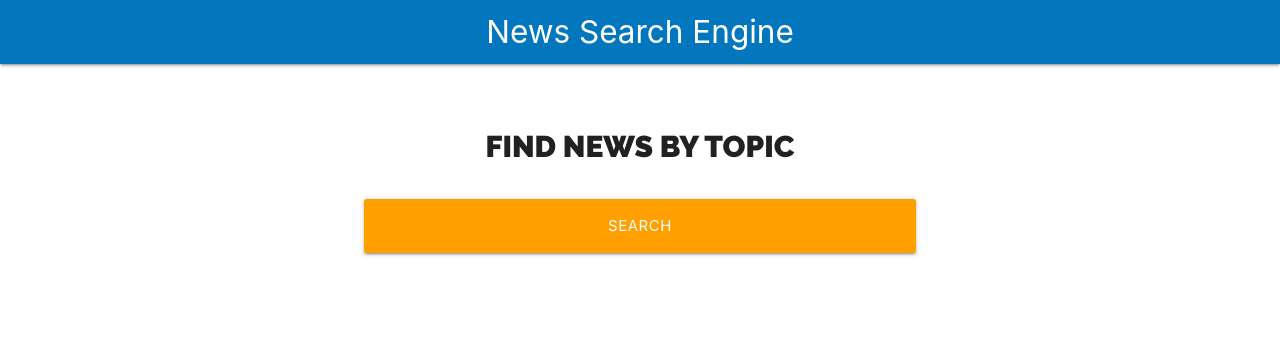
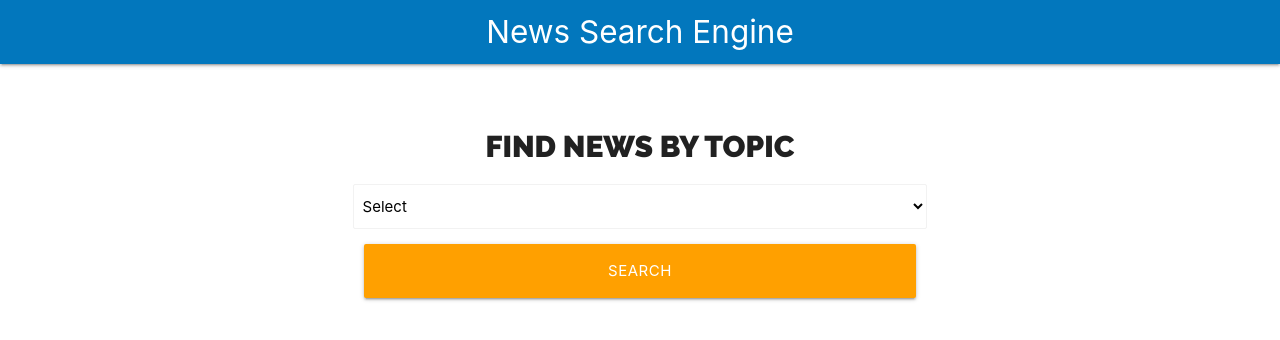
Before and after one commit to mikaelpizzi/news, a React (Create React App) app: page / in a window 1280 px wide. Shown: the top 340 px of the page. Built offline with nearby package versions, Linux system fonts and the light colour scheme.

Commit message:
[ADD] Create hook for select

```diff
--- a/src/components/Form.js
+++ b/src/components/Form.js
@@ -1,11 +1,17 @@
+import useSelect from '../hooks/useSelect';
 import styles from './Form.module.css'
 
 const Form = ({}) => {
+    // Use custom hook
+    const [ topic, SelectNews ] = useSelect();
+
     return (
         <div className={`${styles.searcher} row`}>
             <div className="col s12 m8 offset-m2">
                 <form>
                     <h2 className={styles.heading}>Find News By Topic</h2>
+
+                    <SelectNews />
 
                     <div className="input-field col s12">
                         <input
--- /dev/null
+++ b/src/hooks/useSelect.js
@@ -0,0 +1,17 @@
+import { useState } from "react";
+
+const useSelect = (initialState, options) => {
+    // Custom hook state
+    const [ state, updateState ] = useState('');
+    const SelectNews = () => (
+        <select
+            className="browser-default"
+        >
+            <option value=''>Select</option>
+        </select>
+    );
+
+    return [state, SelectNews];
+}
+
+export default useSelect;
```
